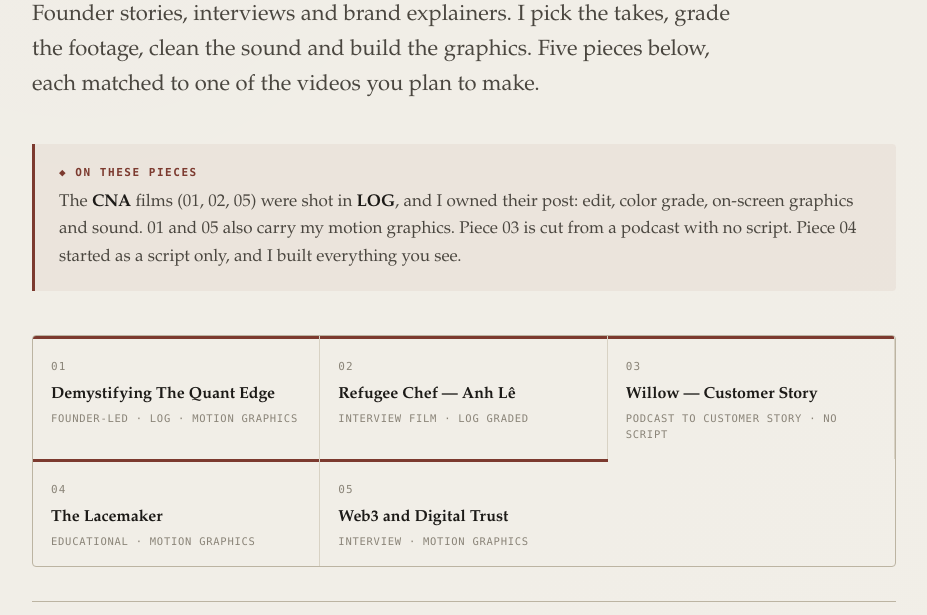
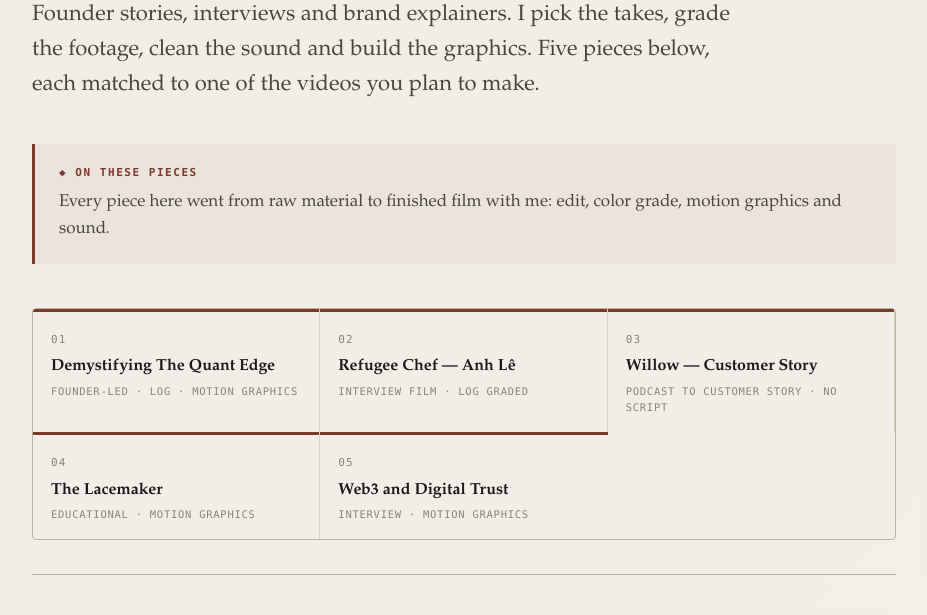
Before and after one commit to lilx-world/brand-reel, a plain HTML site: page index.html in a window 1280 px wide. Shown: the part 185-800 px from the top of the page, without its empty margins (176-1103 px from the left). Drawn offline with Linux system fonts and the light colour scheme.

Commit message:
feat: update reel

```diff
--- a/index.html
+++ b/index.html
@@ -380,10 +380,8 @@
       <div class="gap-note">
         <p class="gn-tag">◆ On these pieces</p>
         <p>
-          The <strong>CNA</strong> films (01, 02, 05) were shot in <strong>LOG</strong>, and I
-          owned their post: edit, color grade, on-screen graphics and sound. 01 and 05 also carry my
-          motion graphics. Piece 03 is cut from a podcast with no script. Piece 04 started as a script only, and I built everything
-          you see.
+          Every piece here went from raw material to finished film with me: edit, color grade,
+          motion graphics and sound.
         </p>
       </div>
 
```
